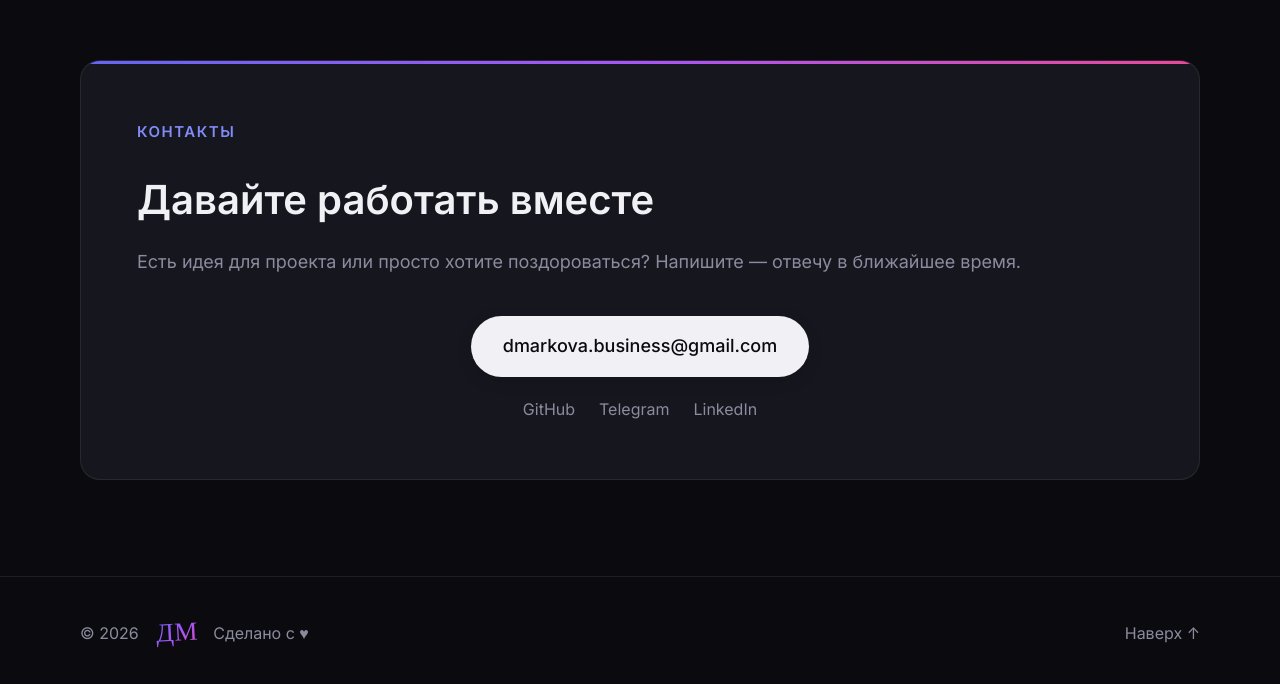
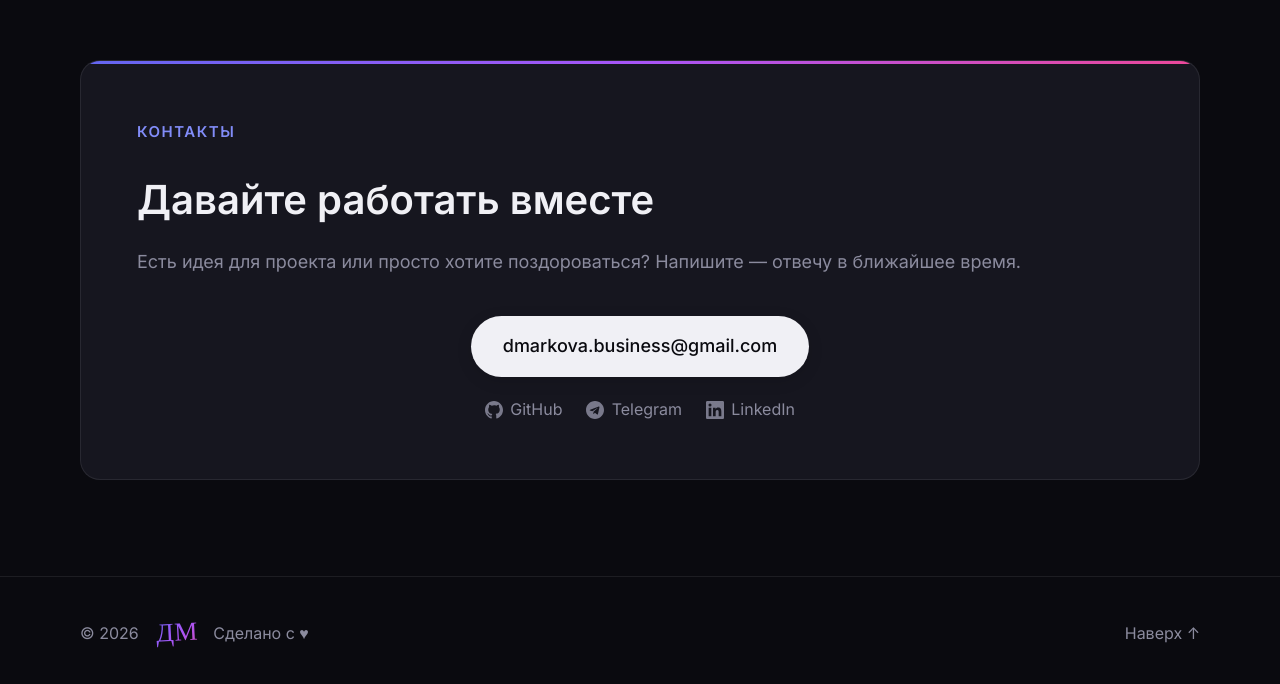
Before and after one commit to MarkovaDA/Portfolio, a React (Vite) app: page / in a window 1280 px wide. Shown: the part 4105-4789 px from the top of the page. Built offline with nearby package versions, Linux system fonts and the light colour scheme; a web font is replaced by a local one.

Commit message:
Icons were added

```diff
--- a/src/components/Contact.tsx
+++ b/src/components/Contact.tsx
@@ -3,6 +3,7 @@
 import { siteConfig } from '../data'
 import { useLocale } from '../i18n/LocaleProvider'
 import { Reveal } from './Reveal'
+import { SocialIcon } from './SocialIcon'
 
 export function Contact() {
   const { t } = useLocale()
@@ -23,14 +24,32 @@
               {siteConfig.email}
             </a>
             <div className="contact__socials">
-              <a href={siteConfig.github} target="_blank" rel="noreferrer" className="contact__social">
-                GitHub
+              <a
+                href={siteConfig.github}
+                target="_blank"
+                rel="noreferrer"
+                className="contact__social contact__social--github"
+              >
+                <SocialIcon name="github" />
+                <span>GitHub</span>
               </a>
-              <a href={siteConfig.telegram} target="_blank" rel="noreferrer" className="contact__social">
-                Telegram
+              <a
+                href={siteConfig.telegram}
+                target="_blank"
+                rel="noreferrer"
+                className="contact__social contact__social--telegram"
+              >
+                <SocialIcon name="telegram" />
+                <span>Telegram</span>
               </a>
-              <a href={siteConfig.linkedin} target="_blank" rel="noreferrer" className="contact__social">
-                LinkedIn
+              <a
+                href={siteConfig.linkedin}
+                target="_blank"
+                rel="noreferrer"
+                className="contact__social contact__social--linkedin"
+              >
+                <SocialIcon name="linkedin" />
+                <span>LinkedIn</span>
               </a>
             </div>
           </div>
--- /dev/null
+++ b/src/components/SocialIcon.tsx
@@ -0,0 +1,30 @@
+type SocialIconName = 'github' | 'telegram' | 'linkedin'
+
+interface SocialIconProps {
+  name: SocialIconName
+}
+
+export function SocialIcon({ name }: SocialIconProps) {
+  return (
+    <svg className="contact__social-icon" viewBox="0 0 24 24" aria-hidden="true">
+      {name === 'github' && (
+        <path
+          fill="currentColor"
+          d="M12 0C5.374 0 0 5.373 0 12c0 5.302 3.438 9.8 8.207 11.387.599.111.793-.261.793-.577v-2.234c-3.338.726-4.033-1.416-4.033-1.416-.546-1.387-1.333-1.756-1.333-1.756-1.089-.745.083-.729.083-.729 1.205.084 1.839 1.237 1.839 1.237 1.07 1.834 2.807 1.304 3.492.997.107-.775.418-1.305.762-1.604-2.665-.305-5.467-1.334-5.467-5.931 0-1.311.469-2.381 1.236-3.221-.124-.303-.535-1.524.117-3.176 0 0 1.008-.322 3.301 1.23a11.52 11.52 0 0 1 3.003-.404c1.02.005 2.047.138 3.006.404 2.291-1.552 3.297-1.23 3.297-1.23.653 1.653.242 2.874.118 3.176.77.84 1.235 1.911 1.235 3.221 0 4.609-2.807 5.624-5.479 5.921.43.372.823 1.102.823 2.222v3.293c0 .319.192.694.801.576 4.765-1.589 8.199-6.086 8.199-11.386 0-6.627-5.373-12-12-12z"
+        />
+      )}
+      {name === 'telegram' && (
+        <path
+          fill="currentColor"
+          d="M12 0C5.373 0 0 5.373 0 12s5.373 12 12 12 12-5.373 12-12S18.627 0 12 0zm5.894 8.221-1.97 9.28c-.145.658-.537.818-1.084.508l-3-2.21-1.446 1.394c-.14.18-.357.295-.6.295l.213-3.053 5.56-5.022c.242-.213-.054-.334-.373-.121l-6.869 4.326-2.96-.924c-.64-.203-.658-.64.135-.954l11.566-4.458c.538-.196 1.006.128.832.941z"
+        />
+      )}
+      {name === 'linkedin' && (
+        <path
+          fill="currentColor"
+          d="M20.447 20.452h-3.554v-5.569c0-1.328-.027-3.037-1.852-3.037-1.853 0-2.136 1.445-2.136 2.939v5.667H9.351V9h3.414v1.561h.046c.477-.9 1.637-1.85 3.37-1.85 3.601 0 4.267 2.37 4.267 5.455v6.286zM5.337 7.433a2.062 2.062 0 0 1-2.063-2.065 2.064 2.064 0 1 1 4.126 0 2.062 2.062 0 0 1-2.063 2.065zm1.782 13.019H3.555V9h3.564v11.452zM22.225 0H1.771C.792 0 0 .774 0 1.729v20.542C0 23.227.792 24 1.771 24h20.451C23.2 24 24 23.227 24 22.271V1.729C24 .774 23.2 0 22.222 0h.003z"
+        />
+      )}
+    </svg>
+  )
+}
--- a/src/index.css
+++ b/src/index.css
@@ -1444,13 +1444,41 @@
 }
 
 .contact__social {
+  display: inline-flex;
+  align-items: center;
+  gap: 0.45rem;
   font-size: var(--text-sm);
   color: var(--text-muted);
   transition: color var(--transition);
+}
+
+.contact__social-icon {
+  width: 1.125rem;
+  height: 1.125rem;
+  flex-shrink: 0;
+  opacity: 0.85;
+  transition: opacity var(--transition), transform var(--transition);
 }
 
 .contact__social:hover {
   color: var(--accent-light);
+}
+
+.contact__social:hover .contact__social-icon {
+  opacity: 1;
+  transform: translateY(-1px);
+}
+
+.contact__social--telegram:hover {
+  color: #26a5e4;
+}
+
+.contact__social--linkedin:hover {
+  color: #0a66c2;
+}
+
+.contact__social--github:hover {
+  color: var(--text);
 }
 
 /* Footer */
```
